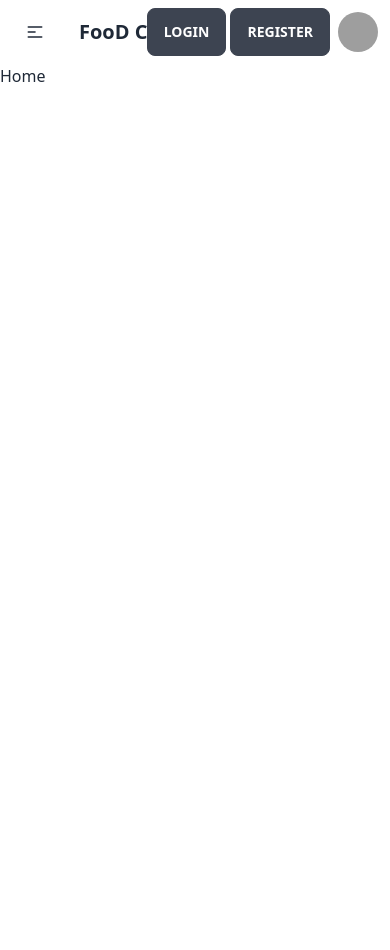
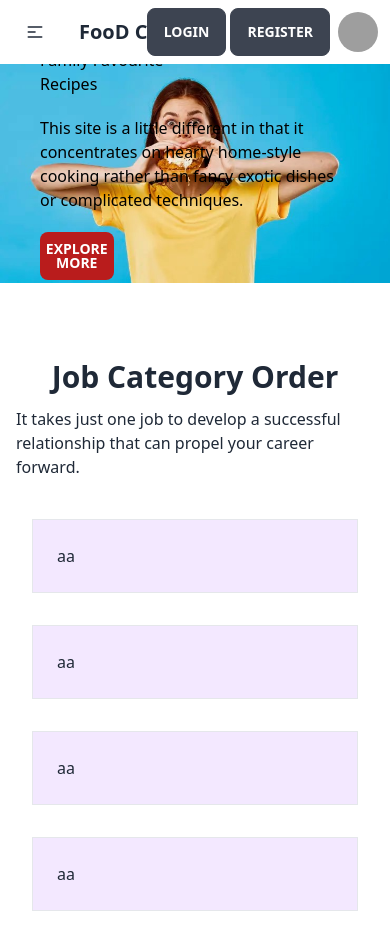
Before and after one commit to Sazzads/Chef_Cave_client, a React (Vite) app: page / in a window 390 px wide. Shown: the top 950 px of the page. Before the commit the page ends 844 px from the top, so only its background shows below. Built offline with nearby package versions, Linux system fonts and the light colour scheme; grey boxes are pictures that could not be loaded.

Commit message:
add cover pic

```diff
--- a/src/index.css
+++ b/src/index.css
@@ -1,3 +1,26 @@
 @tailwind base;
 @tailwind components;
 @tailwind utilities;
+
+.my-container{
+    @apply px-4 py-16 mx-auto sm:max-w-xl md:max-w-full lg:max-w-screen-xl md:px-24 lg:px-8 lg:py-20
+}
+
+  .badge{
+    @apply inline-block px-3 py-px mb-4 text-xs font-semibold tracking-wider text-teal-900 uppercase rounded-full bg-yellow-400
+  }
+
+  .active{
+    @apply font-medium tracking-wide text-blue-700 transition-colors duration-200 hover:text-blue-400
+  }
+
+  .default{
+    @apply font-medium tracking-wide text-gray-700 transition-colors duration-200 hover:text-blue-400
+  }
+
+  .btn-color {
+    background-image: linear-gradient(90deg, #0303ff 0%, #1a0948 100%);
+    color: #fff;
+    border-radius: 0.25rem;
+    transition: all 0.3s ease-in-out;
+  }
--- a/src/pages/Home/Home.jsx
+++ b/src/pages/Home/Home.jsx
@@ -1,9 +1,55 @@
 import React from 'react';
+import coverPic from "../../assets/cover.jpg"
+
 
 const Home = () => {
+
     return (
         <div>
-            <h2>Home</h2>
+            {/* carusel  */}
+            <div className="carousel w-full">
+                <div id="slide1" className="carousel-item relative w-full">
+                    <img src={coverPic} className="w-full" />
+                    <div className="absolute flex flex-col justify-between transform -translate-y-1/2 left-10 right-14  top-1/2">
+                        <p className='text-black md:text-6xl sm:text-5xl '>Family Favourite </p>
+                        <p className='text-black md:text-6xl sm:text-5xl mb-5'>Recipes </p>
+                        <p className='text-black md:text-3xl sm:text-xl mb-5'>This site is a little different in that it concentrates on hearty home-style cooking rather than fancy exotic dishes or complicated techniques.</p>
+                        <button className='btn w-1/4 bg-red-700 border-0 hover:bg-red-900 text-white mb-5'>Explore More</button>
+
+                    </div>
+                </div>
+            </div>
+            {/* carusel  */}
+
+            <div className='my-container'>
+                <div className=' flex flex-col items-center mb-6'>
+                    <h1 className='text-3xl font-bold py-3'>Job Category Order</h1>
+                    <p className='font-thin'>It takes just one job to develop a successful relationship that can propel your career forward.</p>
+                </div>
+
+                <div className=' grid grid-cols-1 md:grid-cols-4 '>
+
+                 <div className='border m-4 p-6 bg-purple-100 hover:bg-purple-200'>
+                    <h1>aa</h1>
+                 </div>
+
+
+                 <div className='border m-4 p-6 bg-purple-100 hover:bg-purple-200'>
+                    <h1>aa</h1>
+                 </div>
+
+                 <div className='border m-4 p-6 bg-purple-100 hover:bg-purple-200'>
+                    <h1>aa</h1>
+                 </div>
+
+                 <div className='border m-4 p-6 bg-purple-100 hover:bg-purple-200'>
+                    <h1>aa</h1>
+                 </div>
+
+                </div>
+
+
+                </div>
         </div>
     );
 };
```
Also changed, not shown: src/assets/cover.jpg (added), src/assets/coverPic.png (added).
